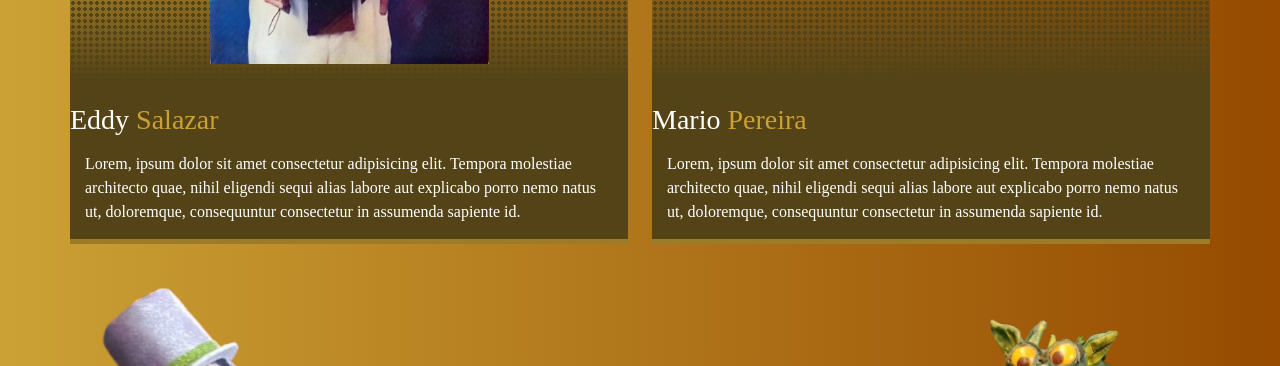
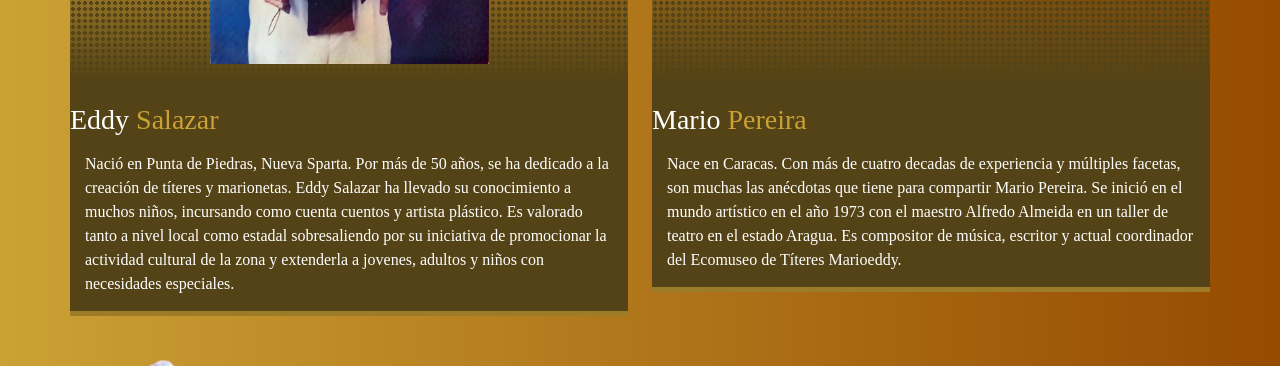
Before and after one commit to luigui29/ecomuseo-marioeddy-2, a React (Vite) app: page / in a window 1280 px wide. Shown: the part 2280-2646 px from the top of the page. Built offline with nearby package versions, Linux system fonts and the light colour scheme; a web font is replaced by a local one.

Commit message:
feat: descripciones generales para mario y eddy en la homepage

```diff
--- a/src/pages/HomePage.jsx
+++ b/src/pages/HomePage.jsx
@@ -71,7 +71,7 @@ const HomePage = () => {
                 </div>
               </div>
               <div className="row d-flex flex-column historia-background">
-                Lorem, ipsum dolor sit amet consectetur adipisicing elit. Tempora molestiae architecto quae, nihil eligendi sequi alias labore aut explicabo porro nemo natus ut, doloremque, consequuntur consectetur in assumenda sapiente id.
+                Nació en Punta de Piedras, Nueva Sparta. Por más de 50 años, se ha dedicado a la creación de títeres y marionetas. Eddy Salazar ha llevado su conocimiento a muchos niños, incursando como cuenta cuentos y artista plástico. Es valorado tanto a nivel local como estadal sobresaliendo por su iniciativa de promocionar la actividad cultural de la zona y extenderla a jovenes, adultos y niños con necesidades especiales.
               </div>
             </div>
             <div className="col-md-6">
@@ -84,7 +84,7 @@ const HomePage = () => {
                 </div>
               </div>
               <div className="row d-flex flex-column historia-background">
-                Lorem, ipsum dolor sit amet consectetur adipisicing elit. Tempora molestiae architecto quae, nihil eligendi sequi alias labore aut explicabo porro nemo natus ut, doloremque, consequuntur consectetur in assumenda sapiente id.
+                Nace en Caracas. Con más de cuatro decadas de experiencia y múltiples facetas, son muchas las anécdotas que tiene para compartir Mario Pereira. Se inició en el mundo artístico en el año 1973 con el maestro Alfredo Almeida en un taller de teatro en el estado Aragua. Es compositor de música, escritor y actual coordinador del Ecomuseo de Títeres Marioeddy.
               </div>
             </div>
           </div>
```
